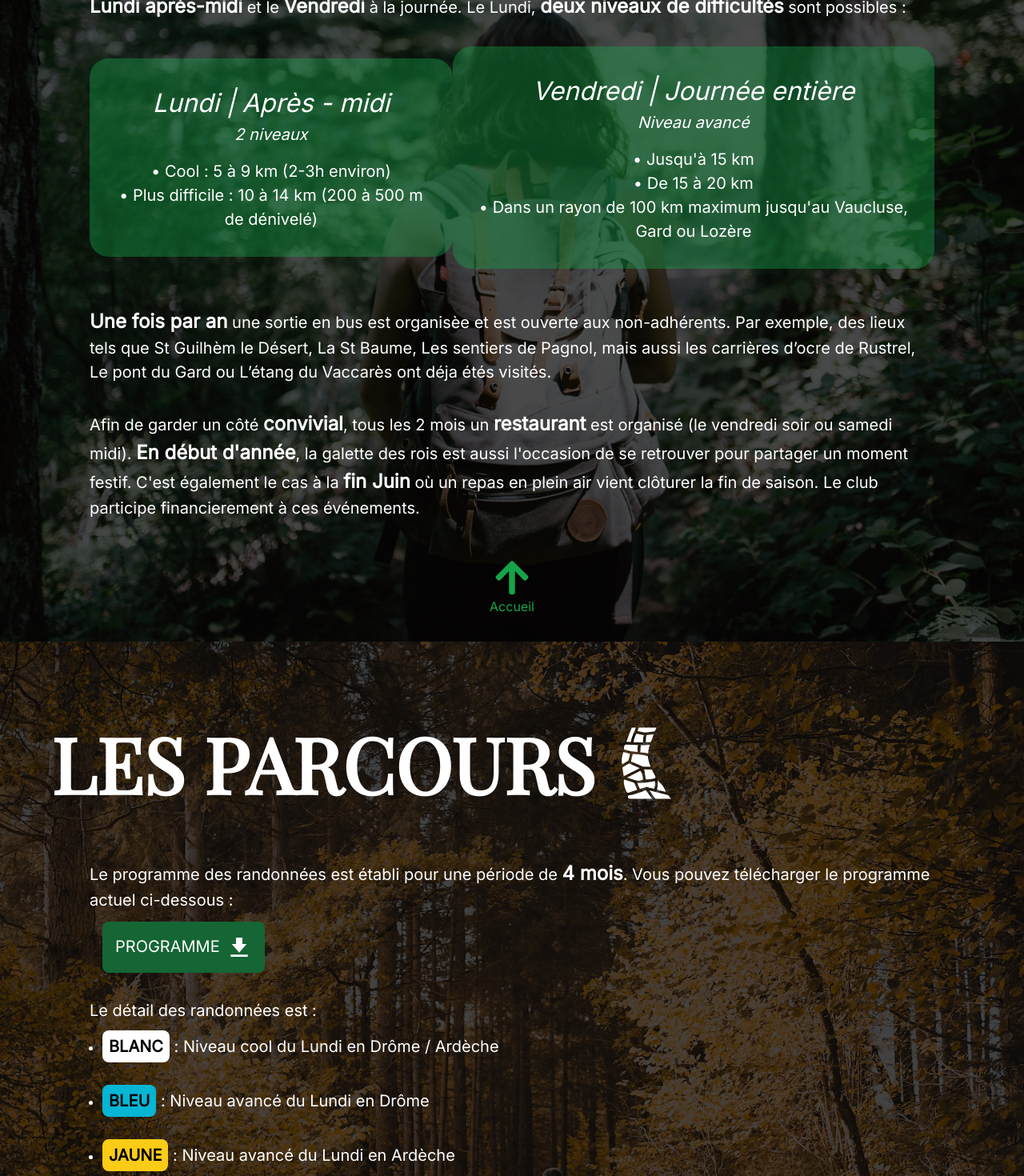
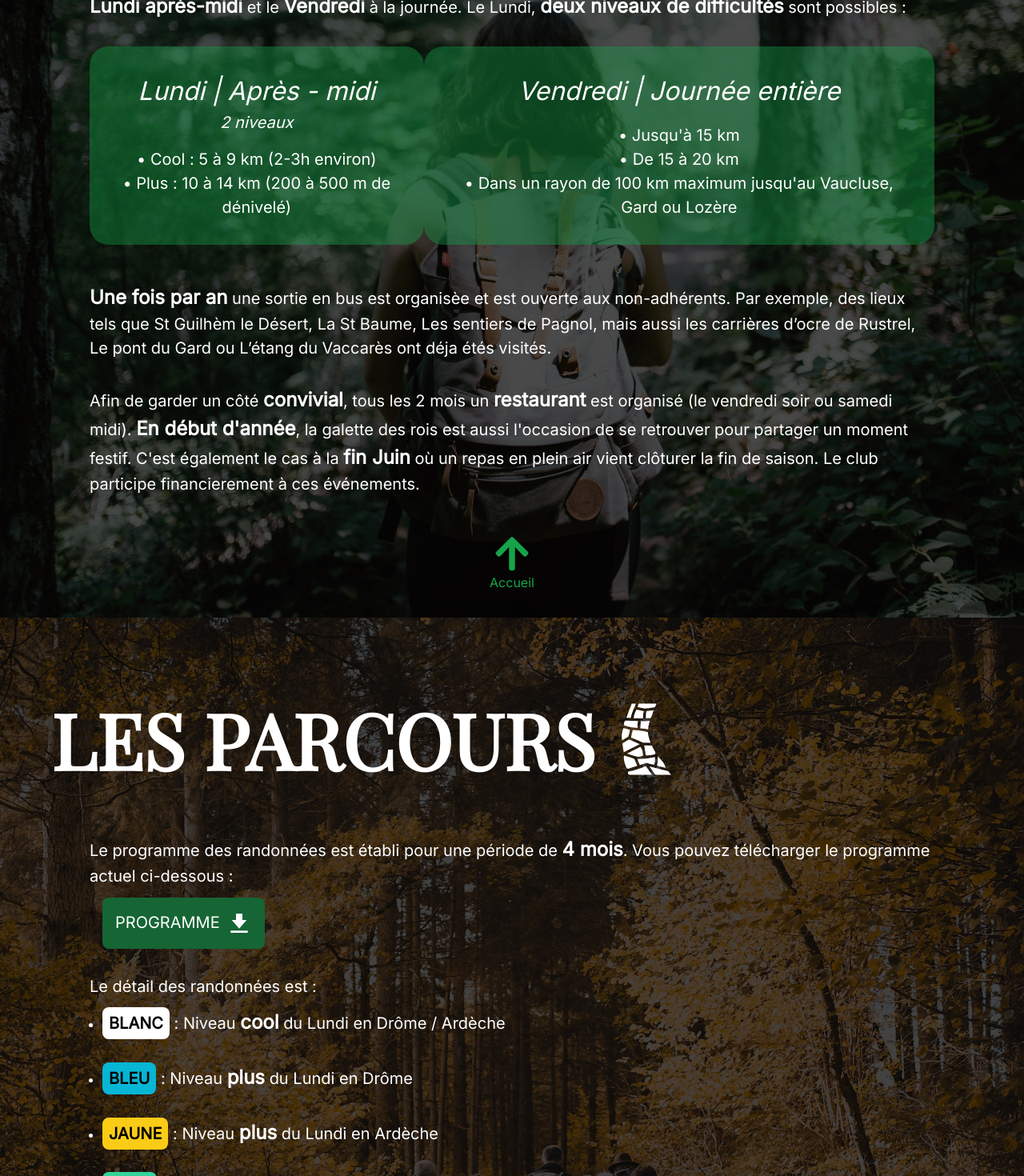
Before and after one commit to SebastienLaurentt/Galopins, a React (Vite) app: page / in a window 1280 px wide. Shown: the part 1340-2810 px from the top of the page at 80% size. Built offline with nearby package versions, Linux system fonts and the light colour scheme.

Commit message:
update club and parcours content

```diff
--- a/src/components/ParcoursCard.tsx
+++ b/src/components/ParcoursCard.tsx
@@ -1,6 +1,6 @@
 interface ParcoursCardProps {
     day:string;
-    level:string;
+    level?:string;
     description1:string;
     description2:string;
     description3?:string;
--- a/src/sections/Club.tsx
+++ b/src/sections/Club.tsx
@@ -35,13 +35,12 @@ function Club() {
                             day='Lundi | Après - midi'
                             level='2 niveaux'
                             description1='&#x2022; Cool : 5 à 9 km (2-3h environ)'
-                            description2="&#x2022; Plus difficile : 10 à 14 km (200 à 500 m de dénivelé)"
+                            description2="&#x2022; Plus : 10 à 14 km (200 à 500 m de dénivelé)"
                         />
                     </li>
                     <li>
                         <ParcoursCard
                             day='Vendredi | Journée entière'
-                            level='Niveau avancé'
                             description1="&#x2022; Jusqu'à 15 km"
                             description2="&#x2022; De 15 à 20 km"
                             description3="&#x2022; Dans un rayon de 100 km maximum jusqu'au Vaucluse, Gard ou Lozère"
--- a/src/sections/Parcours.tsx
+++ b/src/sections/Parcours.tsx
@@ -38,15 +38,15 @@ function Parcours() {
                     <p className='mb-3'> Le détail des randonnées est : </p>
                     <ul className='list-disc text-start leading-7 md:leading-9 md:ml-4'>
                         <li>
-                            <p className=''> <Tag classname='bg-white' tagName='BLANC'/> : Niveau cool du Lundi en Drôme / Ardèche
+                            <p className=''> <Tag classname='bg-white' tagName='BLANC'/> : Niveau <strong>cool</strong> du Lundi en Drôme / Ardèche
                             </p>
                         </li>
                         <li>
-                            <p className=''> <Tag classname='bg-cyan-500' tagName='BLEU'/> : Niveau avancé du Lundi en Drôme
+                            <p className=''> <Tag classname='bg-cyan-500' tagName='BLEU'/> : Niveau <strong>plus</strong> du Lundi en Drôme
                             </p>
                         </li>
                         <li>
-                            <p className=''> <Tag classname='bg-yellow-400' tagName='JAUNE'/> : Niveau avancé du Lundi en Ardèche
+                            <p className=''> <Tag classname='bg-yellow-400' tagName='JAUNE'/> : Niveau <strong>plus</strong> du Lundi en Ardèche
                             </p>
                         </li>
                         <li>
```
